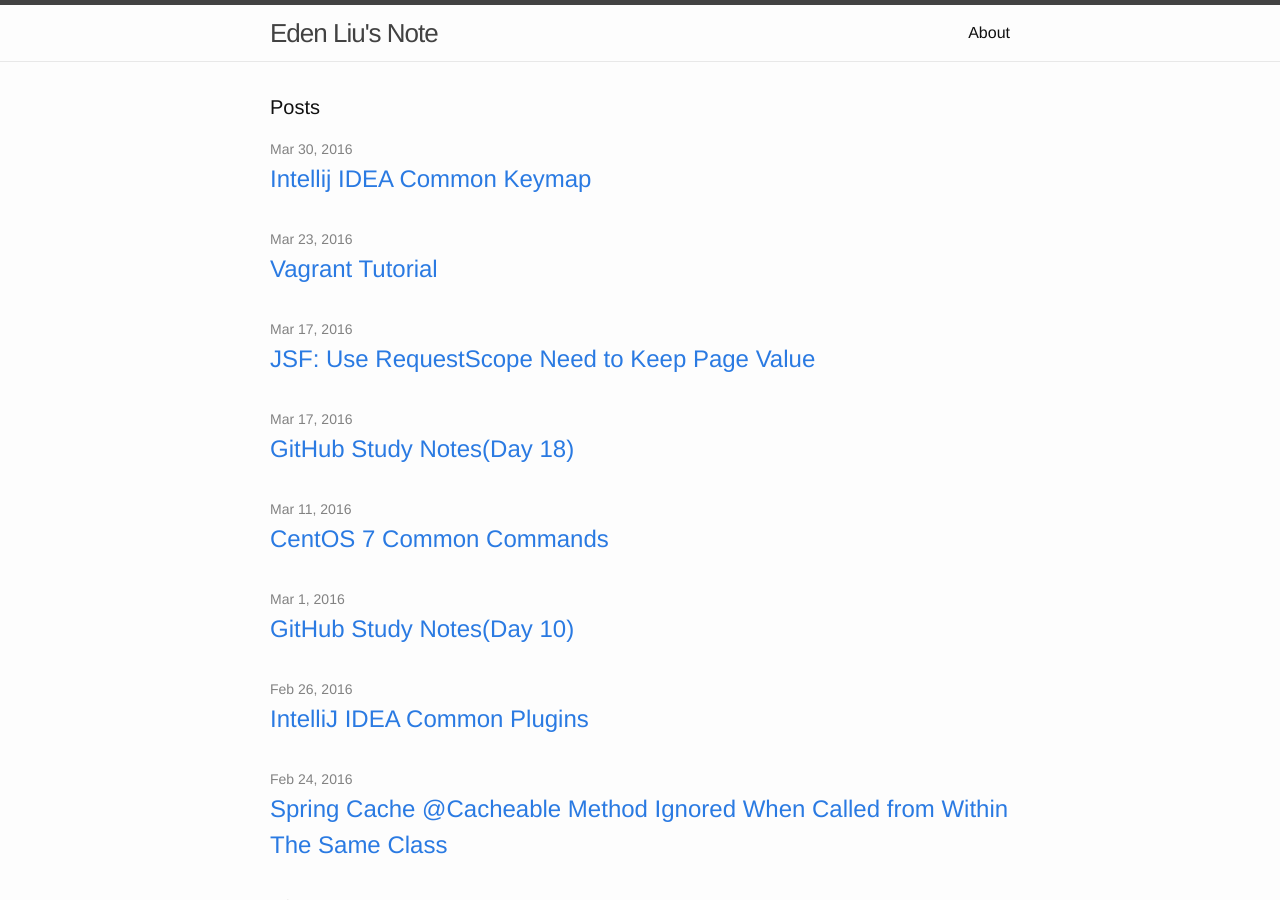
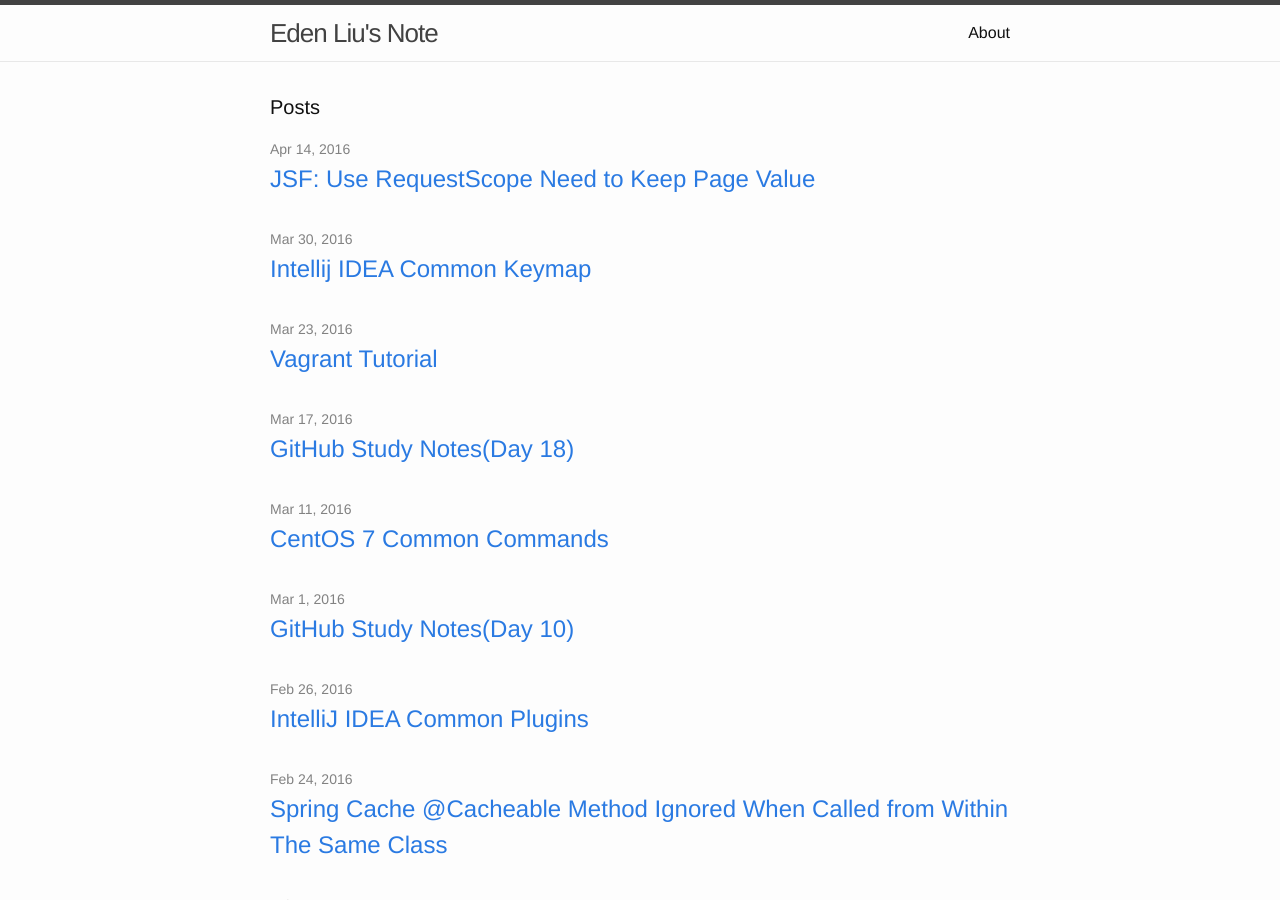
Before and after one commit to eden90267/eden90267.github.io, a Jekyll site: the page built from index.html, in a window 1280 px wide and 900 px high. Built offline with Jekyll 4.4.1, drawn with Linux system fonts in a browser that asks for light colours.

Commit message:
add jsf-requestscope-need-to-keep-page-value page

```diff
--- a/_posts/2016-04-14-jsf-requestscope-need-to-keep-page-value.markdown
+++ b/_posts/2016-04-14-jsf-requestscope-need-to-keep-page-value.markdown
@@ -1,7 +1,7 @@
 ---
 layout: post
 title:  "JSF: Use RequestScope Need to Keep Page Value"
-date:   2016-03-17 17:32:00 +0800
+date:   2016-04-14 16:16:00 +0800
 categories: [JSF, FlashScope]
 ---
 
```
